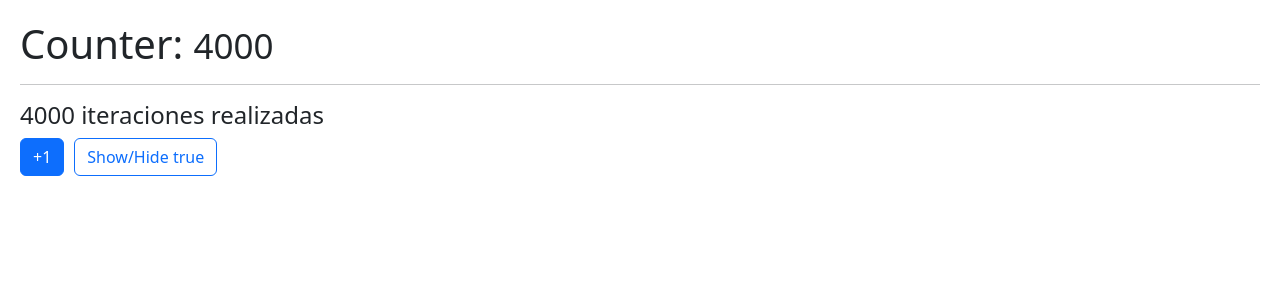
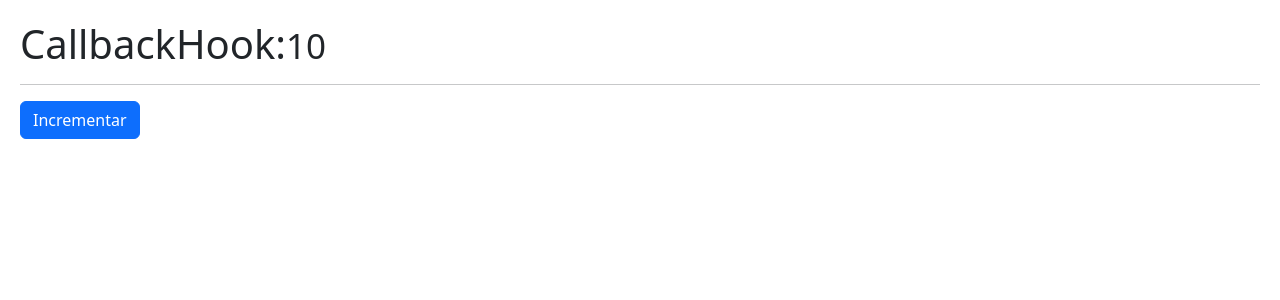
Before and after one commit to NachoBasilio/Estudio-Hook-App, a React (Vite) app: page / in a window 1280 px wide. Shown: the top 300 px of the page. Built offline with nearby package versions, Linux system fonts and the light colour scheme.

Commit message:
useCallback conste que para usarlo necesitamos react memo

```diff
--- /dev/null
+++ b/src/06-useMemo/CallbackHook.jsx
@@ -0,0 +1,39 @@
+
+import { useState, useCallback } from "react";
+import {ShowIncrement} from "./ShowIncrement";
+
+
+
+export default function CallbackHook() {
+
+    const  [contador, setContador ] = useState(10);
+
+    const IncrementarPadre = useCallback(
+        () => {
+            setContador(c => c + 1);
+        },
+        []
+    )
+
+
+
+
+
+  return (
+    <>
+        <h1>
+            CallbackHook:
+            <small>
+                {contador}
+            </small>
+        </h1>
+        <hr />
+
+
+        <ShowIncrement
+        incrementar={IncrementarPadre}
+        />
+
+    </>
+  )
+}
--- /dev/null
+++ b/src/06-useMemo/ShowIncrement.jsx
@@ -0,0 +1,26 @@
+import PropTypes from 'prop-types';
+import React from 'react';
+
+export const ShowIncrement = React.memo(({incrementar}) => {
+
+    console.log("ShowIncrement se renderiza");
+
+  return (
+    <>
+        <button
+        className="btn btn-primary"
+        onClick={
+            () => {
+                incrementar();
+            }
+        }
+        >
+            Incrementar
+        </button>
+    </>
+  )
+})
+
+ShowIncrement.propTypes = {
+    incrementar: PropTypes.func.isRequired
+}
--- a/src/HookApp.jsx
+++ b/src/HookApp.jsx
@@ -6,15 +6,15 @@
 //import FocusScreen from "./04-useRef/FocusScreen";
 //import Memorize from "./06-useMemo/Memorize";
 //import Layout from "./05-useLayoutEffect/Layout";
-import MemoHook from "./06-useMemo/MemoHook"
-
+//import MemoHook from "./06-useMemo/MemoHook"
+import CallbackHook from "./06-useMemo/CallbackHook";
 
 
 
 export default function HookApp() {
   return (
     <div>
-        <MemoHook />
+        <CallbackHook />
     </div>
   )
 }
```
